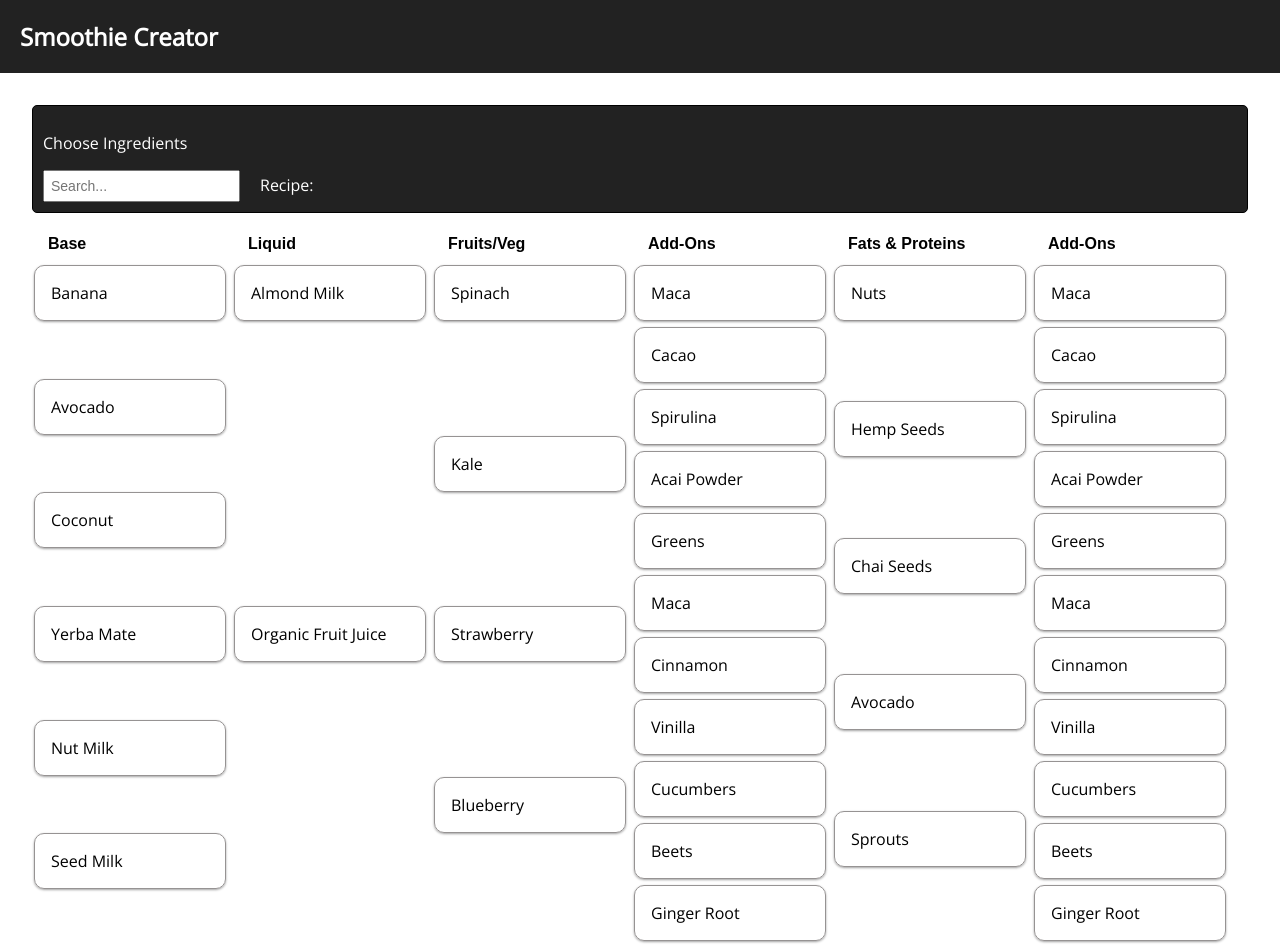
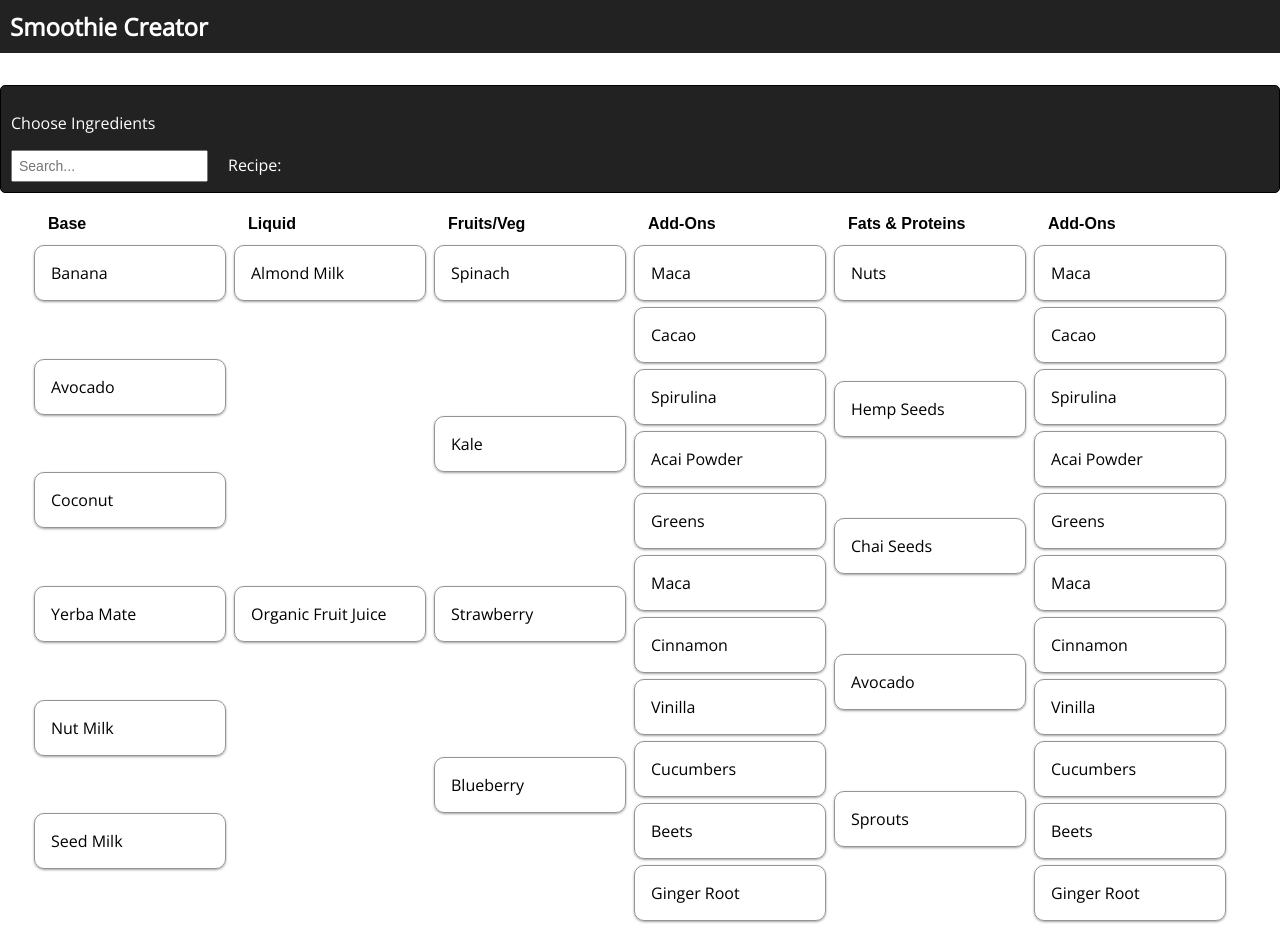
Before and after one commit to djedynak259/react-smoothie-app, a React (Create React App) app: page / in a window 1280 px wide. Built offline with nearby package versions, Linux system fonts and the light colour scheme; a web font is replaced by a local one.

Commit message:
more style edits, not omplete

```diff
--- a/src/App.css
+++ b/src/App.css
@@ -9,7 +9,7 @@
 
 .App-header {
   background-color: #222;
-  padding: 20px;
+  padding: 10px;
   color: white;
   margin-bottom: 2.5%;
 }
--- a/src/App.js
+++ b/src/App.js
@@ -207,7 +207,7 @@ class FilterableProductTable extends React.Component {
 
   render() {
     return (
-      <div className='mainContainer'>
+      <div>
         <div className='actionWrapper'>
           <ActionText ingredient={this.state.ingredient}/>
           <SearchBar
@@ -216,10 +216,12 @@ class FilterableProductTable extends React.Component {
           />
           <Recipe recipe={this.state.recipe} />
         </div>
-        <Table products={this.props.products}
+        <div className='mainContainer'>
+          <Table products={this.props.products}
                filterText={this.state.filterText}
                passTarget={this.passTarget}
-        />
+          />
+        </div>
       </div>
     );
   }
```
